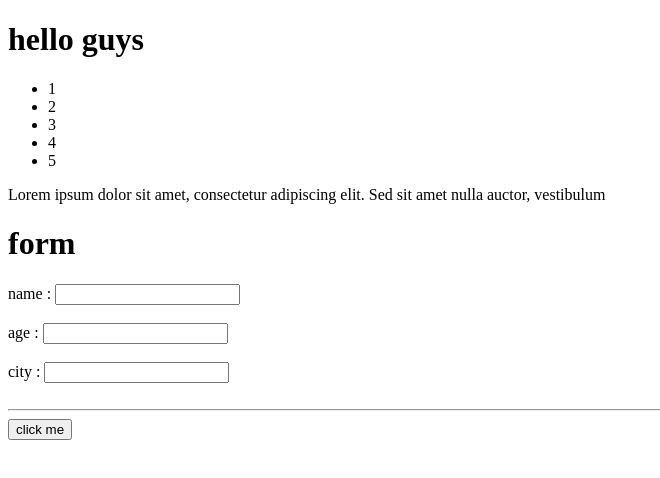
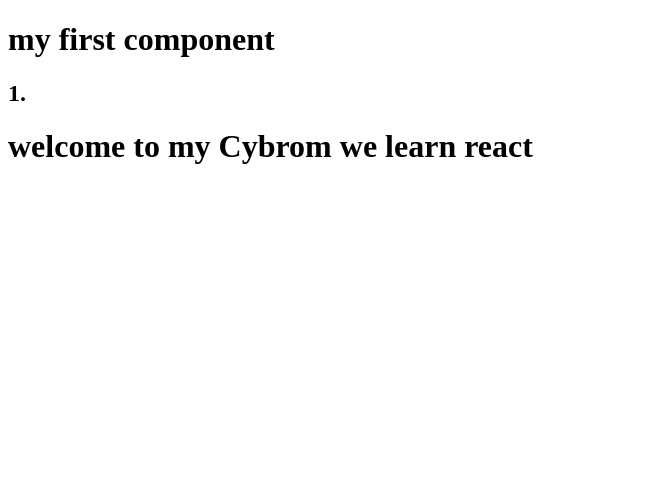
Before and after one commit to jaydeshmukh078/CybromReact, a React (Vite) app: page / in a window 1280 px wide. Shown: the top 478 px of the page, without its empty margins (0-660 px from the left). Built offline with nearby package versions, Linux system fonts and the light colour scheme.

Commit message:
hello component

```diff
--- a/src/App.jsx
+++ b/src/App.jsx
@@ -1,26 +1,10 @@
+import Cybrom from "./Cybrom";
 
 const App = () => {
   return (
     <>
-      <h1 className="data">hello guys</h1>
-      <ul>
-        <li>1</li>
-        <li>2</li>
-        <li>3</li>
-        <li>4</li>
-        <li>5</li>
-      </ul>
-      <p>
-        Lorem ipsum dolor sit amet, consectetur adipiscing elit. Sed sit amet nulla auctor, vestibulum
-      </p>
-
-      <h1>form</h1>
-      name : <input type="text" />  <br />  <br />
-      age : <input type="number" />  <br />  <br />
-      city : <input type="text" />  <br />  <br />
-
-      <hr />
-      <button>click me</button>
+    <h1>my first component</h1>
+      <h2>1.</h2> <Cybrom/>
 
       </>
   )
```
